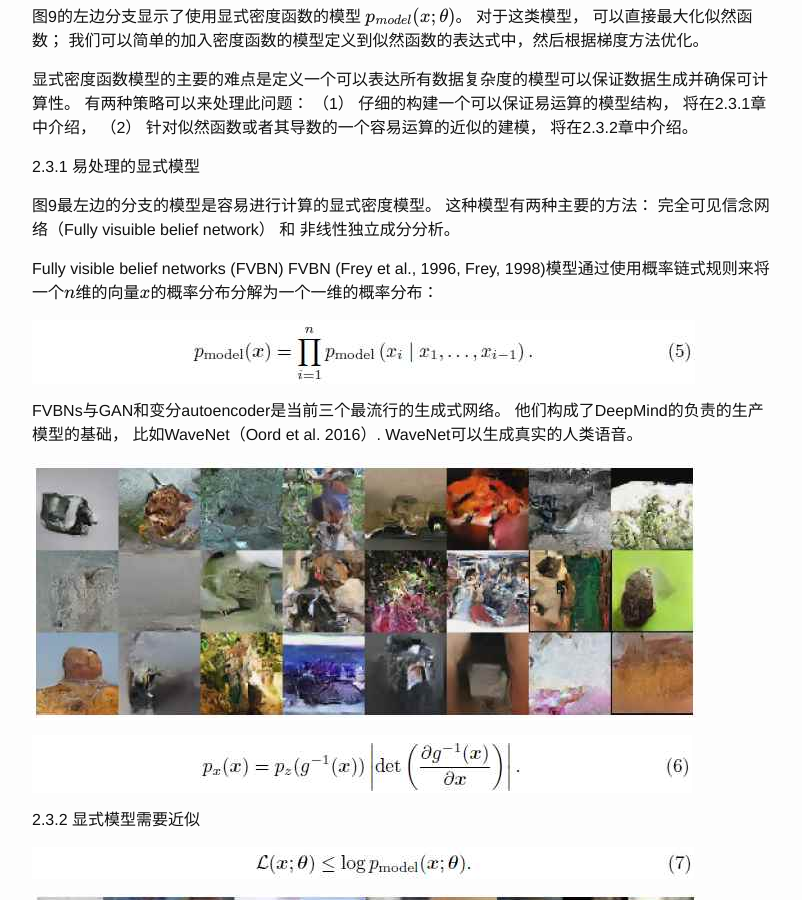
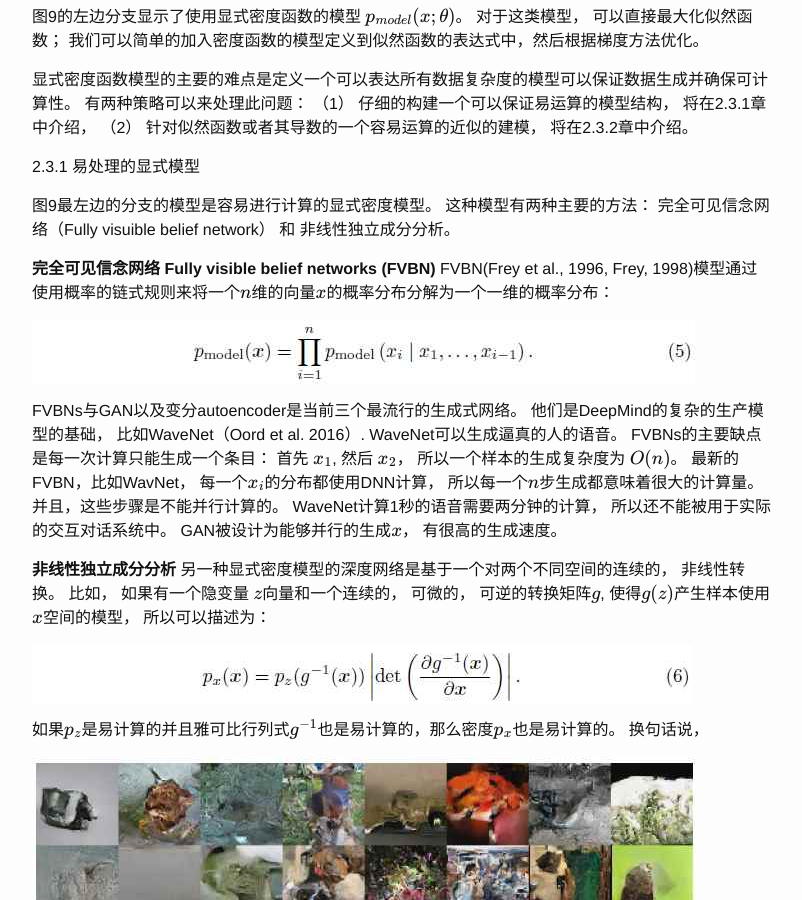
Before and after one commit to sinpycn/sinpycn.github.io, a Jekyll site: the page built from _posts/research/2017-04-29-NIPS2016 GAN Tutorial-:-How-do-generative-models-work.md, in a window 1280 px wide and 900 px high, scrolled down 2788 px. Shown: the whole window, without its empty margins (238-1040 px from the left). Built offline with Jekyll 4.4.1, drawn with Linux system fonts in a browser that asks for light colours; formulas are drawn with MathJax 3.

Commit message:
Update 2017-04-29-NIPS2016 GAN Tutorial-:-How-do-generative-models-work.md

```diff
--- a/_posts/research/2017-04-29-NIPS2016 GAN Tutorial-:-How-do-generative-models-work.md
+++ b/_posts/research/2017-04-29-NIPS2016 GAN Tutorial-:-How-do-generative-models-work.md
@@ -66,17 +66,34 @@ mathjax: true
 
 图9最左边的分支的模型是容易进行计算的显式密度模型。 这种模型有两种主要的方法： 完全可见信念网络（Fully visuible belief network） 和 非线性独立成分分析。
 
-Fully visible belief networks (FVBN)
-FVBN (Frey et al., 1996, Frey, 1998)模型通过使用概率链式规则来将一个$$n$$维的向量$$x$$的概率分布分解为一个一维的概率分布：
+**完全可见信念网络 Fully visible belief networks (FVBN)**
+FVBN(Frey et al., 1996, Frey, 1998)模型通过使用概率的链式规则来将一个$$n$$维的向量$$x$$的概率分布分解为一个一维的概率分布：
 
 ![Equation 5](/images/201704/28/eq05.jpg)
 
-FVBNs与GAN和变分autoencoder是当前三个最流行的生成式网络。
-他们构成了DeepMind的负责的生产模型的基础， 比如WaveNet（Oord et al. 2016）. WaveNet可以生成真实的人类语音。
+FVBNs与GAN以及变分autoencoder是当前三个最流行的生成式网络。
+他们是DeepMind的复杂的生产模型的基础， 比如WaveNet（Oord et al. 2016）. WaveNet可以生成逼真的人的语音。
+FVBNs的主要缺点是每一次计算只能生成一个条目： 首先 $$x_1$$, 然后 $$x_2$$， 所以一个样本的生成复杂度为 $$O(n)$$。 最新的FVBN，比如WavNet， 每一个$$x_i$$的分布都使用DNN计算， 所以每一个$$n$$步生成都意味着很大的计算量。
+并且，这些步骤是不能并行计算的。 WaveNet计算1秒的语音需要两分钟的计算， 所以还不能被用于实际的交互对话系统中。 GAN被设计为能够并行的生成$$x$$， 有很高的生成速度。
+
+
+
+
+
+
+**非线性独立成分分析**
+另一种显式密度模型的深度网络是基于一个对两个不同空间的连续的， 非线性转换。
+比如， 如果有一个隐变量 $$z$$向量和一个连续的， 可微的， 可逆的转换矩阵$$g$$, 使得$$g(z)$$产生样本使用$$x$$空间的模型， 所以可以描述为：
+
+![Equation 6](/images/201704/28/eq06.jpg)
+
+如果$$p_z$$是易计算的并且雅可比行列式$$g^{-1}$$也是易计算的，那么密度$$p_x$$也是易计算的。 换句话说，
+
+
 
 ![Figure 10](/images/201704/28/fig10.jpg)
 
-![Equation 6](/images/201704/28/eq06.jpg)
+
 
 2.3.2 显式模型需要近似
 
```
